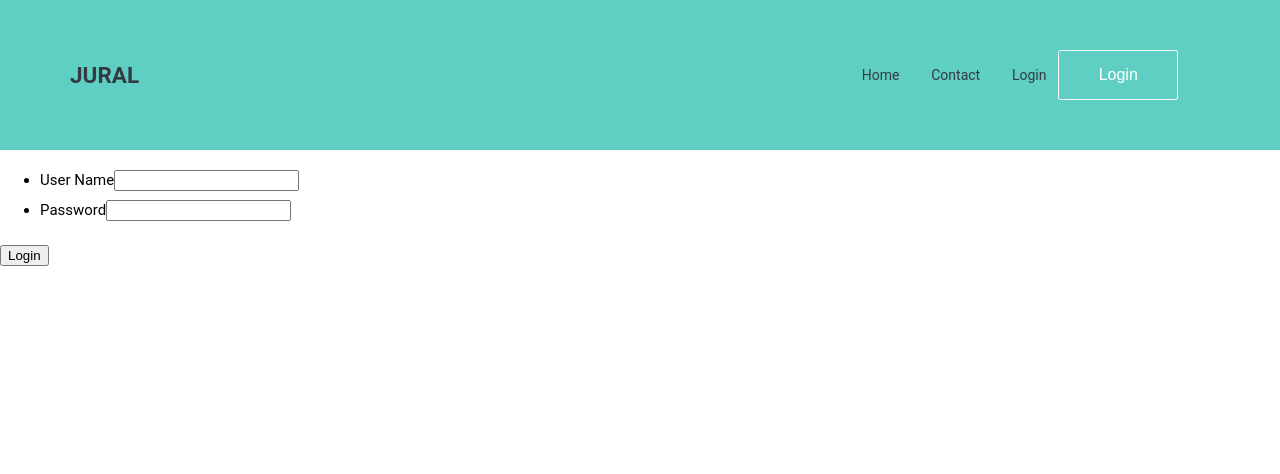
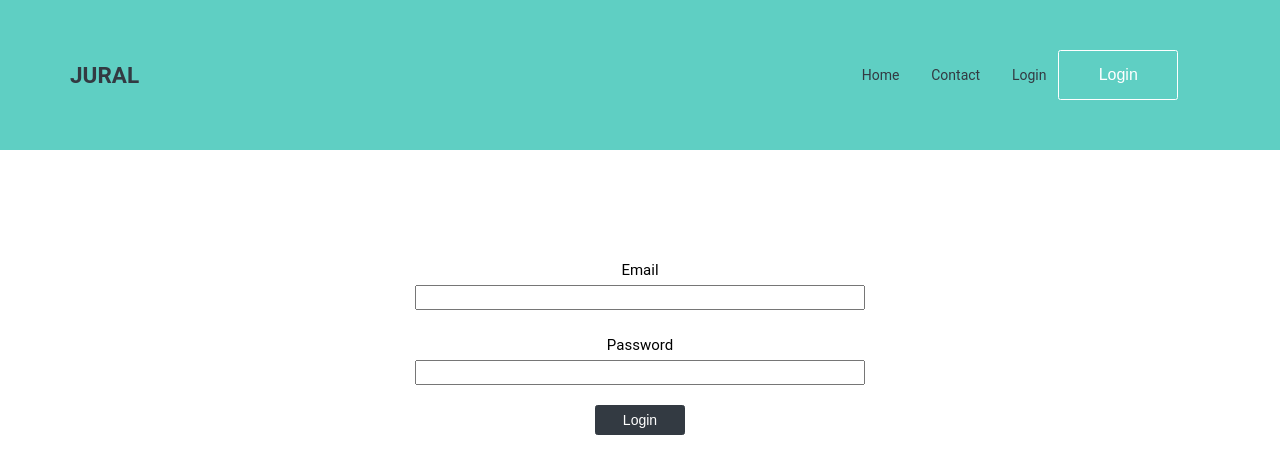
Before and after one commit to movEasy/lov-fakta-landing, a React (Create React App) app: page /login in a window 1280 px wide. Shown: the top 474 px of the page. Built offline with nearby package versions, Linux system fonts and the light colour scheme; a web font is replaced by a local one.

Commit message:
Login mostly styled

```diff
--- a/src/App.js
+++ b/src/App.js
@@ -16,8 +16,8 @@ import Layout from './hoc/Layout';
 // Import Scenes
 import Home from './scences/Home/Home';
 import LandingPage from './scences/LandingPage/LandingPage';
-import Authentication from './scences/Authentication/Authentication';
-import Contact from './scences/Contact/Contact';
+import Authentication from './scences/Home/scenes/Authentication/Authentication';
+import Contact from './scences/Home/scenes/Contact/Contact';
 
 
 class App extends Component {
--- a/src/scences/Authentication/Authentication.js
+++ b/src/scences/Home/scenes/Authentication/Authentication.js
@@ -6,16 +6,50 @@ import { connect } from 'react-redux';
 import { Redirect, withRouter } from 'react-router-dom';
 
 // Import actions from services
-import * as actions from '../../services/index';
+import * as actions from '../../../../services/index';
+
+// Import styled components
+import Button from '../../../../components/Button/Button';
+
+const FormContainer = styled.div`
+    width: 100%;
+    display: flex;
+    margin-top: 2rem;
+`;
 
 const AuthForm = styled.form`
+    margin: 0 auto;
+    display: flex;
+    align-items: stretch;
+    width: 50rem;
+    height: 35rem;
+    /* box-shadow: 0.3rem 0.3rem 0.2rem black; */
 
     ul {
+        list-style: none;
+        padding: 0;
+        display: flex;
+        flex-direction: column;
+        justify-content: center;
+        width: 100%;
+    }
 
+    li {
+        display: flex;
+        flex-direction: column;
+        list-style: none;
+        align-items: center;
+        width: 100%;
+        margin-bottom: 2rem;
+
+        input {
+            width: 90%;
+            height: 2.5rem;
+        }
     }
 
     button {
-
+        margin: 0 auto;
     }
 
 `;
@@ -65,22 +99,22 @@ class Authentication extends Component {
         }
 
         return (
-                <div>
+                <FormContainer>
                     {authRedirect}
                     <AuthForm onSubmit={this.submitHandler}>
                         <ul>
                             <li>
-                                <label>User Name</label>
-                                <input name='userEmail' type='text' value={email} onChange={this.handleChange}/>
+                                <label>Email</label>
+                                <input name='userEmail' type='email' value={email} onChange={this.handleChange}/>
                             </li>
                             <li>
                                 <label>Password</label>
                                 <input name='userPassword' type='password' value={password} onChange={this.handleChange}/>
                             </li>
+                            <Button primary medium mediumText>Login</Button>
                         </ul>
-                        <button>Login</button>
                     </AuthForm>
-                </div>
+                </FormContainer>
         );
     }
 }
--- a/src/scences/Contact/Contact.js
+++ b/src/scences/Home/scenes/Contact/Contact.js
@@ -4,7 +4,7 @@ import React, { Component } from 'react'
 import styled, { ThemeProvider } from 'styled-components';
 
 // import Theme
-import defaultTheme from '../../global_config/Themes/defaultTheme';
+import defaultTheme from '../../../../global_config/Themes/defaultTheme';
 
 // Import Components
 
```
